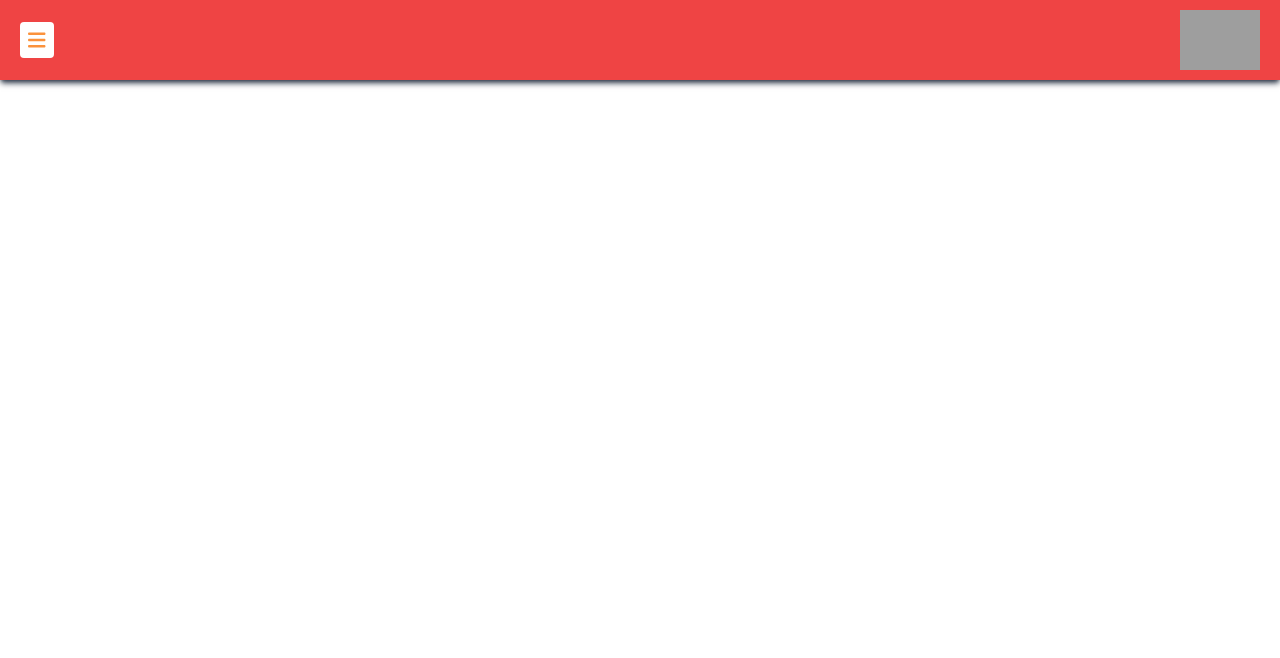
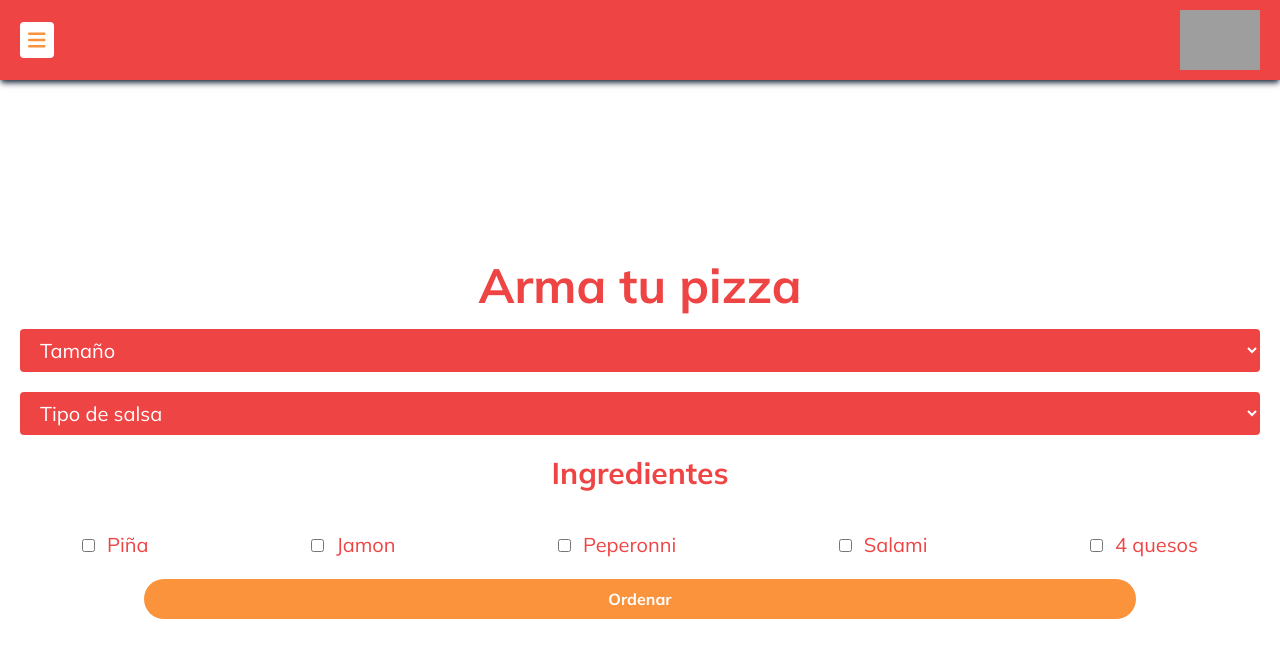
Before and after one commit to roblesvargas97/PracticaVueJS, a Vue app: page /#/order-view in a window 1280 px wide. Before the commit this address had no page. Shown: the top 658 px of the page. Built offline with nearby package versions, Linux system fonts and the light colour scheme; grey boxes are pictures that could not be loaded.

Commit message:
:sparkles: Add Build Your Pizza Page
Add Build your pizza page

```diff
--- a/src/router/index.js
+++ b/src/router/index.js
@@ -9,11 +9,21 @@ const routes = [
   },
   {
     path: '/menu',
-    name: 'about',
+    name: 'menu',
     // route level code-splitting
     // this generates a separate chunk (about.[hash].js) for this route
     // which is lazy-loaded when the route is visited.
     component: () => import(/* webpackChunkName: "about" */ '../views/MenuView.vue')
+  },
+  {
+    path: '/build-pizza',
+    name: 'buildPizza',
+    component: () => import ('../views/BuildYourPizzaView.vue')
+  },
+  {
+    path: '/order-view',
+    name: 'orderView',
+    component: () => import ('../views/OrderView.vue')
   }
 ]
 
--- /dev/null
+++ b/src/views/BuildYourPizzaView.vue
@@ -0,0 +1,57 @@
+<template>
+    <div class=" mt-[10vh] h-[90vh] p-5 flex flex-col items-center justify-center space-y-5">
+        <h1 class=" font-bold text-5xl text-center text-red-500" >Arma tu pizza</h1>
+        <div class=" w-full" >
+            <form class=" flex flex-col items-center space-y-5">
+                <select class=" w-full rounded bg-red-500 text-white py-2 px-4 text-xl" name="" id="">
+                    <option value="">Tamaño</option>
+                    <option value="chica">Chica</option>
+                    <option value="mediana">Grande</option>
+                    <option value="grande">mediana</option>
+                </select>
+                <select class=" w-full rounded bg-red-500 text-white py-2 px-4 text-xl" name="" id="">
+                    <option value="">Tipo de salsa</option>
+                    <option value="jitomate">Salsa de jitomate</option>
+                    <option value="frijoles">Frijoles</option>
+                </select>
+                <div className='w-full space-y-10 flex flex-col items-center'>
+                    <h2 className='text-center text-3xl text-red-500 font-black'>Ingredientes</h2>
+                    <div className='w-[90%] space-x-3 flex justify-between flex-wrap'>
+                        <div>
+                            <input type="checkbox" id="Piña" value="Piña"/>
+                            <label className='ml-3 text-xl text-red-500' htmlFor="Piña">Piña</label>
+                        </div>
+                        <div>
+                            <input type="checkbox" id="Jamon" value="Jamon"/>
+                            <label className='ml-3 text-xl text-red-500' htmlFor="Jamon">Jamon</label>
+                        </div>
+                        <div>
+                            <input type="checkbox" id="Peperonni" value="Peperonni"/>
+                            <label className='ml-3 text-xl text-red-500' htmlFor="Peperonni">Peperonni</label>
+                        </div>
+                        <div>
+                            <input type="checkbox" id="Salami" value="Salami"/>
+                            <label className='ml-3 text-xl text-red-500' htmlFor="Salami">Salami</label>
+                        </div>
+                        <div>
+                            <input type="checkbox" id="4 quesos" value="4 quesos"/>
+                            <label className='ml-3 text-xl text-red-500' htmlFor="4 quesos">4 quesos</label>
+                        </div>
+                    </div>
+                </div>
+                <button class=" w-[80%] bg-orange-400 py-2 px-4 rounded-full text-white font-bold" >Ordenar</button>
+            </form>
+            <div class=" hidden" >
+                <img src="https://i.imgur.com/f2rhzVx.png" alt="">
+            </div>
+        </div>
+    </div>
+</template>
+
+<script>
+
+export default {
+    name: 'BuildYourPizzaView'
+}
+
+</script>
--- /dev/null
+++ b/src/views/OrderView.vue
@@ -0,0 +1,57 @@
+<template>
+    <div class=" mt-[10vh] h-[90vh] p-5 flex flex-col items-center justify-center space-y-5">
+        <h1 class=" font-bold text-5xl text-center text-red-500" >Arma tu pizza</h1>
+        <div class=" w-full" >
+            <form class=" flex flex-col items-center space-y-5">
+                <select class=" w-full rounded bg-red-500 text-white py-2 px-4 text-xl" name="" id="">
+                    <option value="">Tamaño</option>
+                    <option value="chica">Chica</option>
+                    <option value="mediana">Grande</option>
+                    <option value="grande">mediana</option>
+                </select>
+                <select class=" w-full rounded bg-red-500 text-white py-2 px-4 text-xl" name="" id="">
+                    <option value="">Tipo de salsa</option>
+                    <option value="jitomate">Salsa de jitomate</option>
+                    <option value="frijoles">Frijoles</option>
+                </select>
+                <div className='w-full space-y-10 flex flex-col items-center'>
+                    <h2 className='text-center text-3xl text-red-500 font-black'>Ingredientes</h2>
+                    <div className='w-[90%] space-x-3 flex justify-between flex-wrap'>
+                        <div>
+                            <input type="checkbox" id="Piña" value="Piña"/>
+                            <label className='ml-3 text-xl text-red-500' htmlFor="Piña">Piña</label>
+                        </div>
+                        <div>
+                            <input type="checkbox" id="Jamon" value="Jamon"/>
+                            <label className='ml-3 text-xl text-red-500' htmlFor="Jamon">Jamon</label>
+                        </div>
+                        <div>
+                            <input type="checkbox" id="Peperonni" value="Peperonni"/>
+                            <label className='ml-3 text-xl text-red-500' htmlFor="Peperonni">Peperonni</label>
+                        </div>
+                        <div>
+                            <input type="checkbox" id="Salami" value="Salami"/>
+                            <label className='ml-3 text-xl text-red-500' htmlFor="Salami">Salami</label>
+                        </div>
+                        <div>
+                            <input type="checkbox" id="4 quesos" value="4 quesos"/>
+                            <label className='ml-3 text-xl text-red-500' htmlFor="4 quesos">4 quesos</label>
+                        </div>
+                    </div>
+                </div>
+                <button class=" w-[80%] bg-orange-400 py-2 px-4 rounded-full text-white font-bold" >Ordenar</button>
+            </form>
+            <div class=" hidden" >
+                <img src="https://i.imgur.com/f2rhzVx.png" alt="">
+            </div>
+        </div>
+    </div>
+</template>
+
+<script>
+
+export default {
+    name: 'OrderView'
+}
+
+</script>
```
